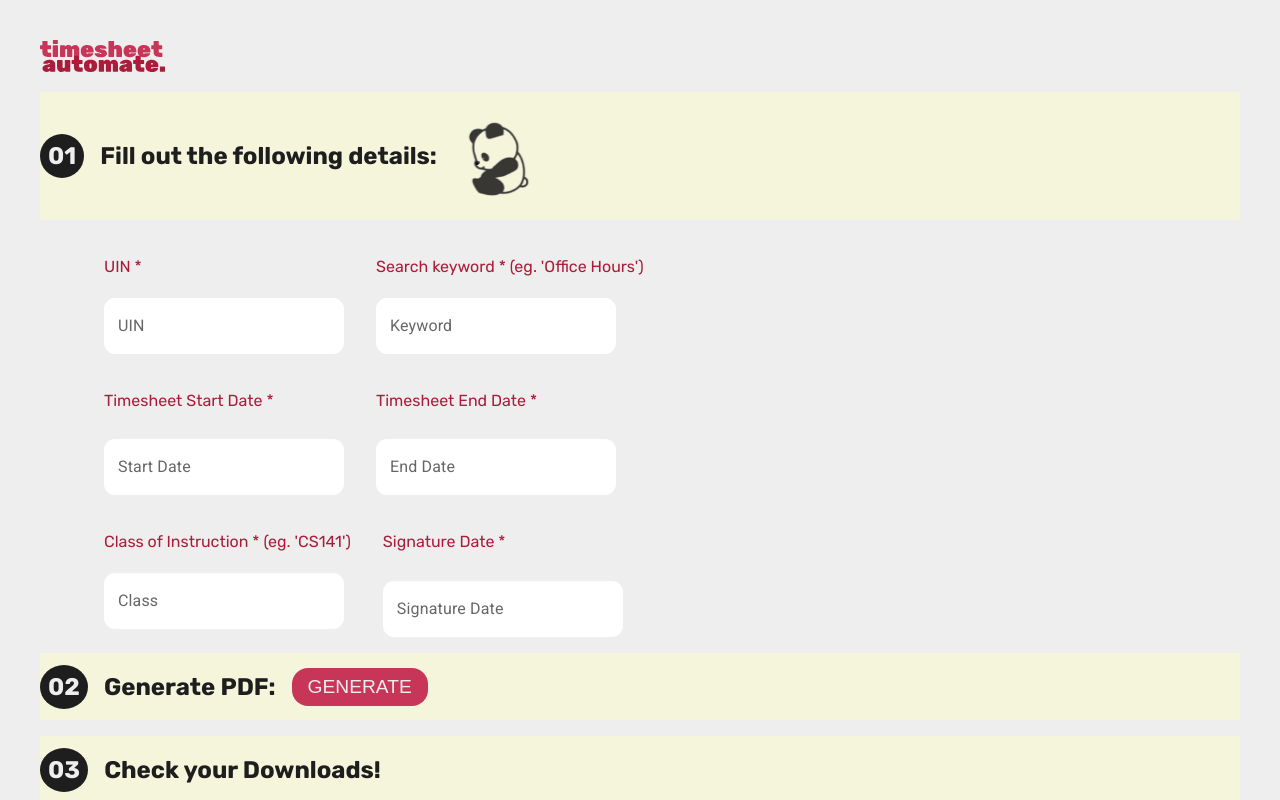
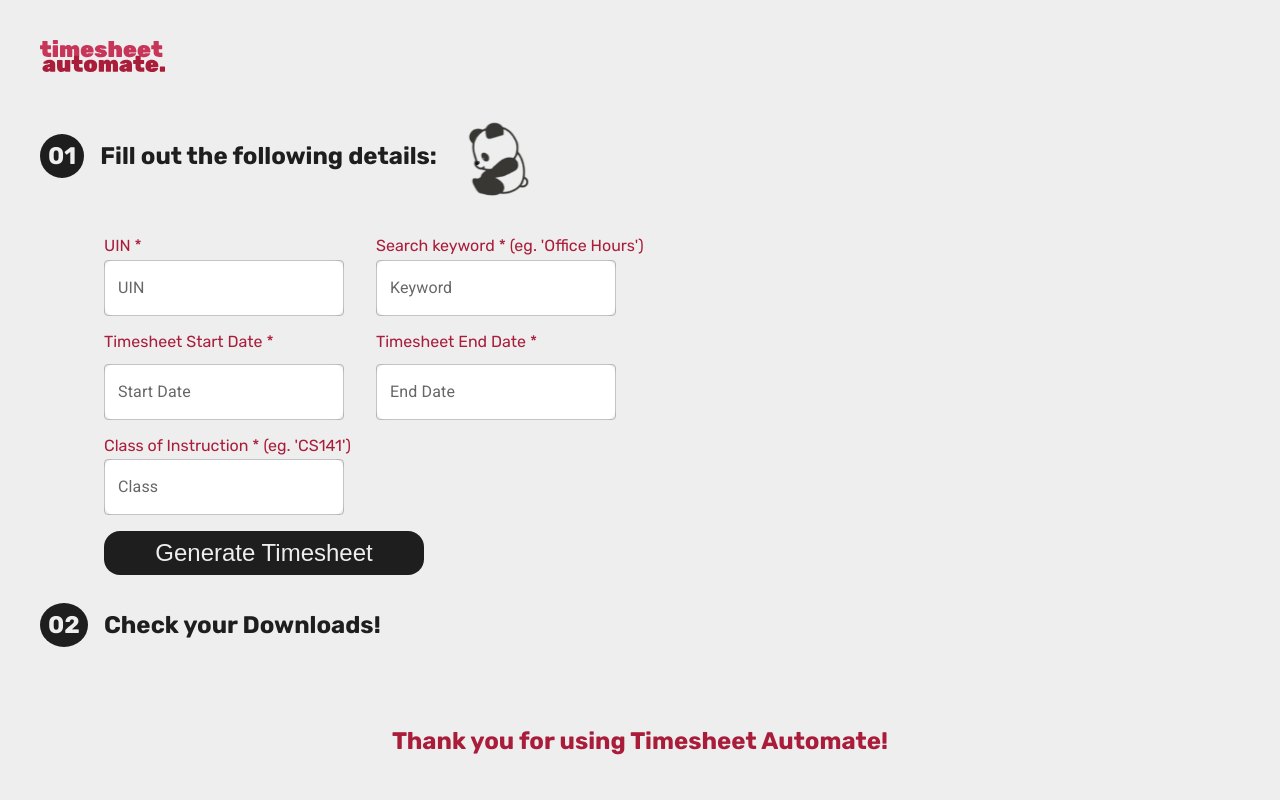
Before and after one commit to nandanasheri/timesheet-automate, a React (Create React App) app in the folder client/: page /generate in a window 1280 px wide. Shown: the top 800 px of the page. Built offline with nearby package versions, Linux system fonts and the light colour scheme.

Commit message:
form completed

```diff
--- a/client/src/views/GeneratePDFPage/GeneratePDFPage.js
+++ b/client/src/views/GeneratePDFPage/GeneratePDFPage.js
@@ -4,7 +4,7 @@ import sadpanda from "../../assets/sadpanda.svg";
 import footerpanda from "../../assets/footer panda.svg";
 import TextField from '@mui/material/TextField';
 import * as React from 'react';
-import { DemoContainer, DemoItem } from '@mui/x-date-pickers/internals/demo';
+import { DemoContainer } from '@mui/x-date-pickers/internals/demo';
 import { AdapterDayjs } from '@mui/x-date-pickers/AdapterDayjs';
 import { LocalizationProvider } from '@mui/x-date-pickers/LocalizationProvider';
 import { DatePicker } from '@mui/x-date-pickers/DatePicker';
@@ -24,117 +24,44 @@ function GeneratePDFPage () {
 
             <div className={styles["generate-form-container"]}>
                 <div className={styles["generate-inner-container"]}>
-                    <div>
+                    <div className={styles["generate-text-container"]}>
                         <h4 className={styles["generate-form-text"]}>UIN *</h4>
-                        <TextField  className={styles["generate-textfield"]} id="outlined-basic" label="UIN" variant="outlined"
-                        InputProps={{
-                            style: {
-                              border: 'none',
-                            },
-                          }}
-                          sx={{
-                            '& .MuiOutlinedInput-notchedOutline': {
-                              border: 'none',
-                            },
-                          }}/>
+                        <TextField  className={styles["generate-textfield"]} id="outlined-basic" label="UIN" variant="outlined"/>
                     </div>
-                    <div>
+                    <div className={styles["generate-text-container"]}>
                         <h4 className={styles["generate-form-text"]}>Search keyword * (eg. 'Office Hours')</h4>
-                        <TextField className={styles["generate-textfield"]} id="outlined-basic" label="Keyword" variant="outlined"
-                        InputProps={{
-                            style: {
-                              border: 'none',
-                            },
-                          }}
-                          sx={{
-                            '& .MuiOutlinedInput-notchedOutline': {
-                              border: 'none',
-                            },
-                          }} />
+                        <TextField className={styles["generate-textfield"]} id="outlined-basic" label="Keyword" variant="outlined"/>
                     </div>
                 </div>
                 <div className={styles["generate-inner-container"]}>
-                    <div>
+                    <div className={styles["generate-text-container"]}>
                         <h4 className={styles["generate-form-text"]}>Timesheet Start Date *</h4>
                         <LocalizationProvider dateAdapter={AdapterDayjs}>
                             <DemoContainer components={['DatePicker']}>
-                                <DatePicker className={styles["generate-textfield"]} label="Start Date"
-                                InputProps={{
-                                    style: {
-                                      border: 'none',
-                                    },
-                                  }}
-                                  sx={{
-                                    '& .MuiOutlinedInput-notchedOutline': {
-                                      border: 'none',
-                                    },
-                                  }}/>
+                                <DatePicker className={styles["generate-textfield"]} label="Start Date" />
                             </DemoContainer>
                         </LocalizationProvider>
                     </div>
-                    <div>
+                    <div className={styles["generate-text-container"]}>
                         <h4 className={styles["generate-form-text"]}>Timesheet End Date *</h4>
                         <LocalizationProvider dateAdapter={AdapterDayjs}>
                             <DemoContainer components={['DatePicker']}>
-                                <DatePicker className={styles["generate-textfield"]} label="End Date"
-                                InputProps={{
-                                    style: {
-                                      border: 'none',
-                                    },
-                                  }}
-                                  sx={{
-                                    '& .MuiOutlinedInput-notchedOutline': {
-                                      border: 'none',
-                                    },
-                                  }}/>
+                                <DatePicker className={styles["generate-textfield"]} label="End Date" />
                             </DemoContainer>
                         </LocalizationProvider>
                     </div>
                 </div>
                 <div className={styles["generate-inner-container"]}>
-                    <div>
+                    <div className={styles["generate-text-container"]}>
                         <h4 className={styles["generate-form-text"]}>Class of Instruction * (eg. 'CS141')</h4>
-                        <TextField className={styles["generate-textfield"]} id="outlined-basic" label="Class" variant="outlined"
-                        InputProps={{
-                            style: {
-                              border: 'none',
-                            },
-                          }}
-                          sx={{
-                            '& .MuiOutlinedInput-notchedOutline': {
-                              border: 'none',
-                            },
-                          }}/>
-                    </div>
-                    <div>
-                        <h4 className={styles["generate-form-text"]}>Signature Date *</h4>
-                        <LocalizationProvider dateAdapter={AdapterDayjs}>
-                            <DemoContainer components={['DatePicker']}>
-                                <DatePicker className={styles["generate-textfield"]} label="Signature Date"
-                                InputProps={{
-                                    style: {
-                                      border: 'none',
-                                    },
-                                  }}
-                                  sx={{
-                                    '& .MuiOutlinedInput-notchedOutline': {
-                                      border: 'none',
-                                    },
-                                  }}/>
-                            </DemoContainer>
-                        </LocalizationProvider>
+                        <TextField className={styles["generate-textfield"]} id="outlined-basic" label="Class" variant="outlined" />
                     </div>
                 </div>
+                <button type="button" className={styles["generate-button"]}>Generate Timesheet</button>
             </div>
 
             <div className={styles["generate-form-title"]}>
                 <div className={styles["generate-circle"]}>02</div>
-                <h2>Generate PDF:</h2>
-                <button type="button" className={styles["generate-button"]}>GENERATE</button>
-            </div>
-
-            <div className={styles["generate-form-title"]}>
-                <div className={styles["generate-circle"]}>03</div>
                 <h2>Check your Downloads!</h2>
             </div>
             <div className={styles["generate-thankyou"]}>
--- a/client/src/views/GeneratePDFPage/GeneratePDFPage.module.css
+++ b/client/src/views/GeneratePDFPage/GeneratePDFPage.module.css
@@ -16,7 +16,7 @@
 
 .generate-form-title {
     display: flex;
-    background-color: beige;
+    /* background-color: beige; */
     gap: 1rem;
     align-items: center;
 }
@@ -76,16 +76,18 @@
     font-weight: 400;
     font-size: 1.2rem;
     color: #EEEEEE;
-    background-color: #C73659;
+    background-color: #1E1E1E;
     border-radius: 1rem;
     padding: 0.5rem 1rem 0.5rem 1rem;
+    font-size: 1.5rem;
+    width: 20rem;
     border: none;
 }
 
 .generate-button:hover {
-    background-color: #e44767;
     cursor: pointer;
-    opacity: 0.7;
+    background-color: #A91D3A;
+    color: #EEEEEE;
 }
 
 .generate-form-container {
@@ -100,6 +102,7 @@
     font-size: 1rem;
     font-weight: 400;
     color: #A91D3A;
+    margin: 0;
 }
 
 .generate-inner-container {
@@ -113,3 +116,9 @@
     border-radius: 0.7rem;
     width: 15rem;
 }
+
+.generate-text-container {
+    display: flex;
+    flex-direction: column;
+    gap: 0.3rem;
+}
```
